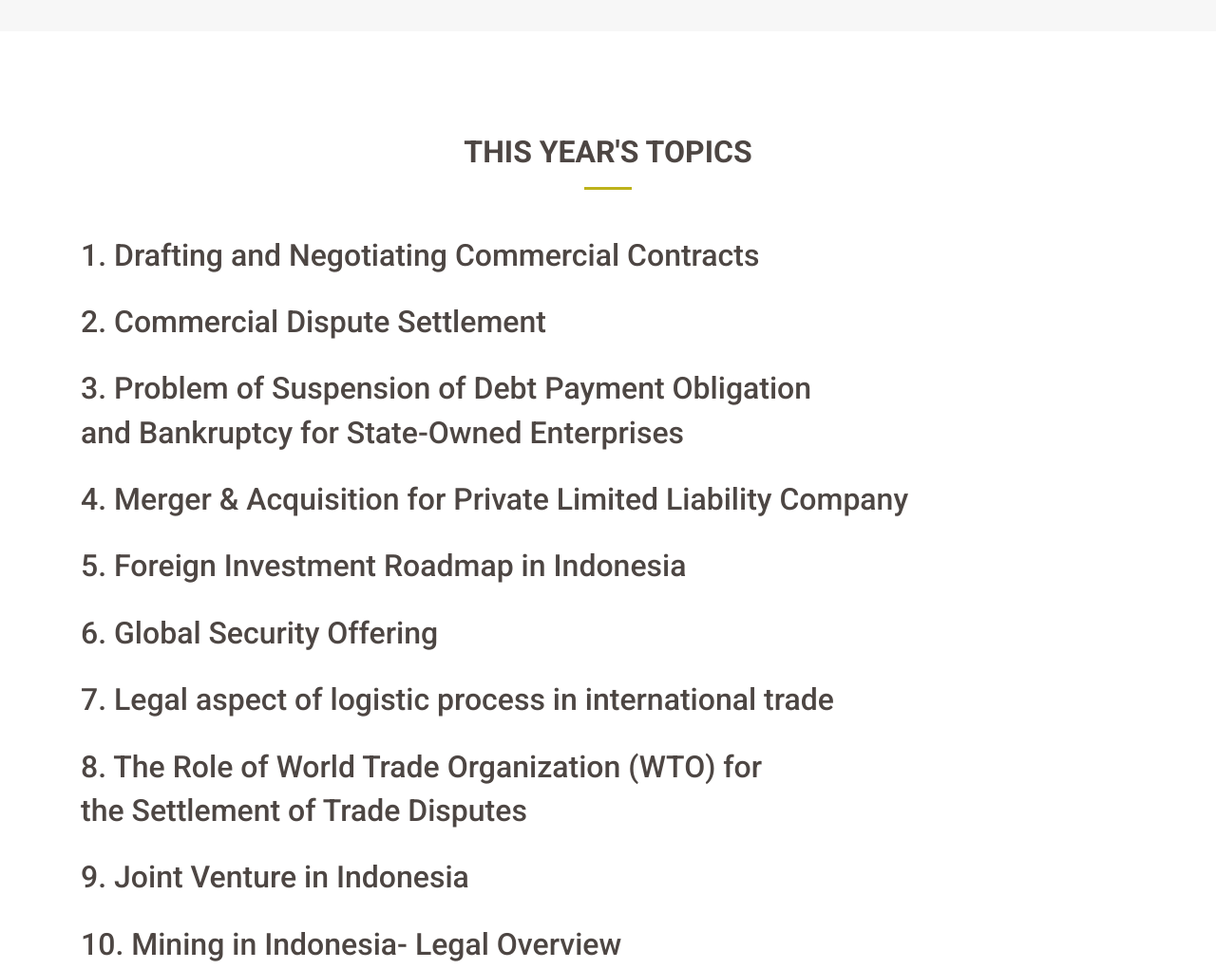
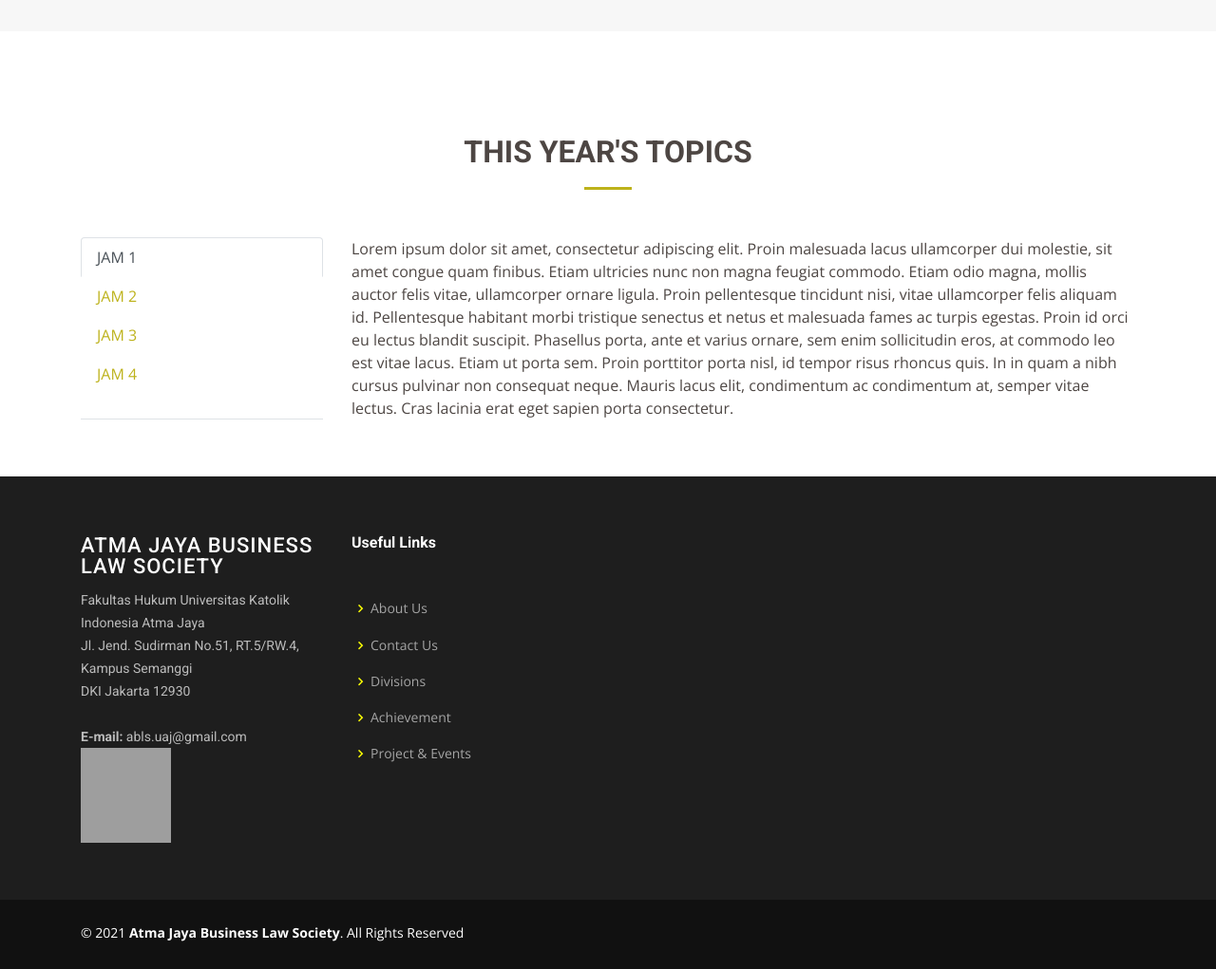
Before and after one commit to Tintapen/atmajayabls, a CodeIgniter app: page /database/cla in a window 1280 px wide. Shown: the part 3263-4284 px from the top of the page at 95% size. Run offline with CodeIgniter, Linux system fonts and the light colour scheme; grey boxes are pictures that could not be loaded.

Commit message:
menambahkan nav-tabs

```diff
--- a/application/views/cla/v_cla.php
+++ b/application/views/cla/v_cla.php
@@ -246,13 +246,40 @@
 
 	<section id="session" class="blog-area pt-170 pb-140">
 		<div class="container" data-aos="fade-up">
-
-
 			<div class="section-title mt-5" data-aos="fade-up">
 				<h2><strong>This Year's Topics</strong></h2>
 			</div>
 
-			<div class="portfolio-description">
+			<div class="row portfolio-description">
+				<div class="col-5 col-sm-3">
+					<div class="nav flex-column nav-tabs h-100" id="vert-tabs-tab" role="tablist" aria-orientation="vertical">
+						<a class="nav-link active" id="vert-tabs-home-tab" data-toggle="pill" href="#vert-tabs-home" role="tab" aria-controls="vert-tabs-home" aria-selected="true">JAM 1</a>
+						<a class="nav-link" id="vert-tabs-profile-tab" data-toggle="pill" href="#vert-tabs-profile" role="tab" aria-controls="vert-tabs-profile" aria-selected="false">JAM 2</a>
+						<a class="nav-link" id="vert-tabs-messages-tab" data-toggle="pill" href="#vert-tabs-messages" role="tab" aria-controls="vert-tabs-messages" aria-selected="false">JAM 3</a>
+						<a class="nav-link" id="vert-tabs-settings-tab" data-toggle="pill" href="#vert-tabs-settings" role="tab" aria-controls="vert-tabs-settings" aria-selected="false">JAM 4</a>
+					</div>
+				</div>
+				<div class="col-7 col-sm-9">
+					<div class="tab-content" id="vert-tabs-tabContent">
+						<div class="tab-pane text-left fade show active" id="vert-tabs-home" role="tabpanel" aria-labelledby="vert-tabs-home-tab">
+							Lorem ipsum dolor sit amet, consectetur adipiscing elit. Proin malesuada lacus ullamcorper dui molestie, sit amet congue quam finibus. Etiam ultricies nunc non magna feugiat commodo. Etiam odio magna, mollis auctor felis vitae, ullamcorper ornare ligula. Proin pellentesque tincidunt nisi, vitae ullamcorper felis aliquam id. Pellentesque habitant morbi tristique senectus et netus et malesuada fames ac turpis egestas. Proin id orci eu lectus blandit suscipit. Phasellus porta, ante et varius ornare, sem enim sollicitudin eros, at commodo leo est vitae lacus. Etiam ut porta sem. Proin porttitor porta nisl, id tempor risus rhoncus quis. In in quam a nibh cursus pulvinar non consequat neque. Mauris lacus elit, condimentum ac condimentum at, semper vitae lectus. Cras lacinia erat eget sapien porta consectetur.
+						</div>
+						<div class="tab-pane fade" id="vert-tabs-profile" role="tabpanel" aria-labelledby="vert-tabs-profile-tab">
+							Mauris tincidunt mi at erat gravida, eget tristique urna bibendum. Mauris pharetra purus ut ligula tempor, et vulputate metus facilisis. Lorem ipsum dolor sit amet, consectetur adipiscing elit. Vestibulum ante ipsum primis in faucibus orci luctus et ultrices posuere cubilia Curae; Maecenas sollicitudin, nisi a luctus interdum, nisl ligula placerat mi, quis posuere purus ligula eu lectus. Donec nunc tellus, elementum sit amet ultricies at, posuere nec nunc. Nunc euismod pellentesque diam.
+						</div>
+						<div class="tab-pane fade" id="vert-tabs-messages" role="tabpanel" aria-labelledby="vert-tabs-messages-tab">
+							Morbi turpis dolor, vulputate vitae felis non, tincidunt congue mauris. Phasellus volutpat augue id mi placerat mollis. Vivamus faucibus eu massa eget condimentum. Fusce nec hendrerit sem, ac tristique nulla. Integer vestibulum orci odio. Cras nec augue ipsum. Suspendisse ut velit condimentum, mattis urna a, malesuada nunc. Curabitur eleifend facilisis velit finibus tristique. Nam vulputate, eros non luctus efficitur, ipsum odio volutpat massa, sit amet sollicitudin est libero sed ipsum. Nulla lacinia, ex vitae gravida fermentum, lectus ipsum gravida arcu, id fermentum metus arcu vel metus. Curabitur eget sem eu risus tincidunt eleifend ac ornare magna.
+						</div>
+						<div class="tab-pane fade" id="vert-tabs-settings" role="tabpanel" aria-labelledby="vert-tabs-settings-tab">
+							Pellentesque vestibulum commodo nibh nec blandit. Maecenas neque magna, iaculis tempus turpis ac, ornare sodales tellus. Mauris eget blandit dolor. Quisque tincidunt venenatis vulputate. Morbi euismod molestie tristique. Vestibulum consectetur dolor a vestibulum pharetra. Donec interdum placerat urna nec pharetra. Etiam eget dapibus orci, eget aliquet urna. Nunc at consequat diam. Nunc et felis ut nisl commodo dignissim. In hac habitasse platea dictumst. Praesent imperdiet accumsan ex sit amet facilisis.
+						</div>
+					</div>
+				</div>
+			</div>
+		</div>
+	</section>
+
+	<!-- <div class="portfolio-description">
 		<h2>1. Drafting and Negotiating Commercial Contracts</h2><br>
 		<h2>2. Commercial Dispute Settlement</h2><br>
 		<h2>3. Problem of Suspension of Debt Payment Obligation</h2>
@@ -273,9 +300,5 @@
 		<h2>14. Legal Aspect of Mandatory Covertible Bond as Restructuring</h2>
 		<h2>Mechanism in Public Company</h2><br>
 
-			</div>
-
-		</div>
-		</div>
-	</section>
+	</div> -->
 </main>
--- a/assets/css/style.css
+++ b/assets/css/style.css
@@ -18,7 +18,7 @@
 }
 
 a:hover {
-  color: #2ae149;
+  color: #bdb21b;
   text-decoration: none;
 }
 
@@ -934,13 +934,14 @@
 }
 
 .portfolio .portfolio-item .portfolio-links a:hover {
-  color: #57e76f;
+  color: #bdb21b;
 }
 
 .portfolio .portfolio-item:hover .portfolio-info {
   opacity: 1;
   bottom: 20px;
 }
+
 
 /*--------------------------------------------------------------
 # Clients
@@ -1734,7 +1735,7 @@
 }
 
 .blog .entry .entry-content .read-more a:hover {
-  background: #1ed33c;
+  background: #bdb21b;
 }
 
 .blog .entry .entry-content h3 {
```
Lines whose indentation alone changed are shown as unchanged.
